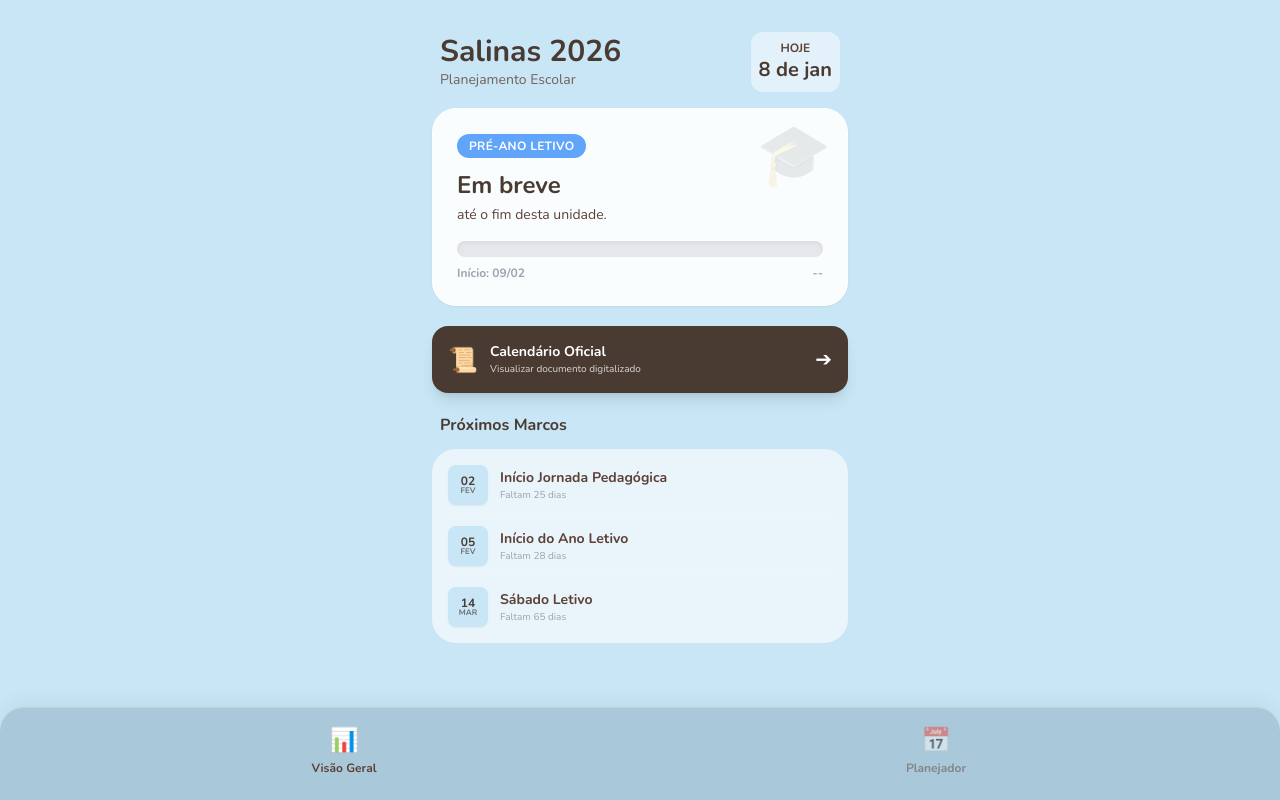
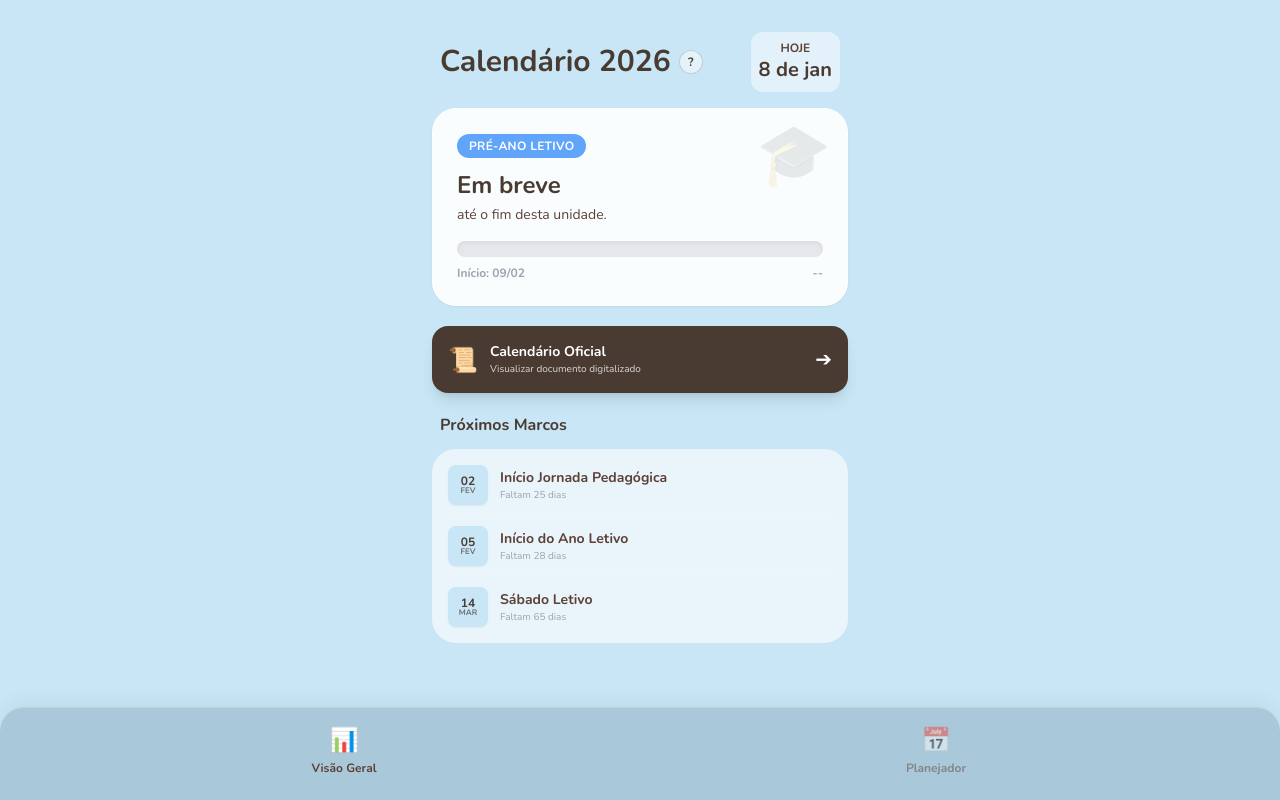
Before and after one commit to zonaeducacional/tarefasparestudante, a plain HTML site: page index.html in a window 1280 px wide. Drawn offline with nearby package versions, Linux system fonts and the light colour scheme.

Commit message:
Add files via upload

```diff
--- a/index.html
+++ b/index.html
@@ -20,10 +20,11 @@
     <div class="w-full max-w-md p-4 space-y-4">
 
         <header class="flex justify-between items-center px-2">
-            <div>
-                <h1 class="text-3xl font-bold text-[#4A3B32]">Salinas 2026</h1>
-                <p class="text-[#5D4037] text-sm opacity-80">Planejamento Escolar</p>
-            </div>
+            <div class="flex items-center gap-2">
+    <h1 class="text-3xl font-bold text-[#4A3B32]">Calendário 2026</h1>
+    <button onclick="alert('Bem-vindo ao Calendário 2026!\n\n1. Visão Geral: Acompanhe o progresso da Unidade atual.\n2. Planejador: Calcule suas aulas descontando feriados automaticamente.\n3. Calendário: Consulte a imagem oficial do documento.')"
+    class="bg-white/50 hover:bg-white text-[#4A3B32] w-6 h-6 rounded-full text-xs font-bold border border-[#4A3B32]/20">?</button>
+</div>
             <div class="bg-white/50 p-2 rounded-xl text-center min-w-[60px]">
                 <span class="block text-xs font-bold text-[#5D4037] uppercase">Hoje</span>
                 <span class="block text-xl font-bold text-[#4A3B32]" id="headerDate">--</span>
```
